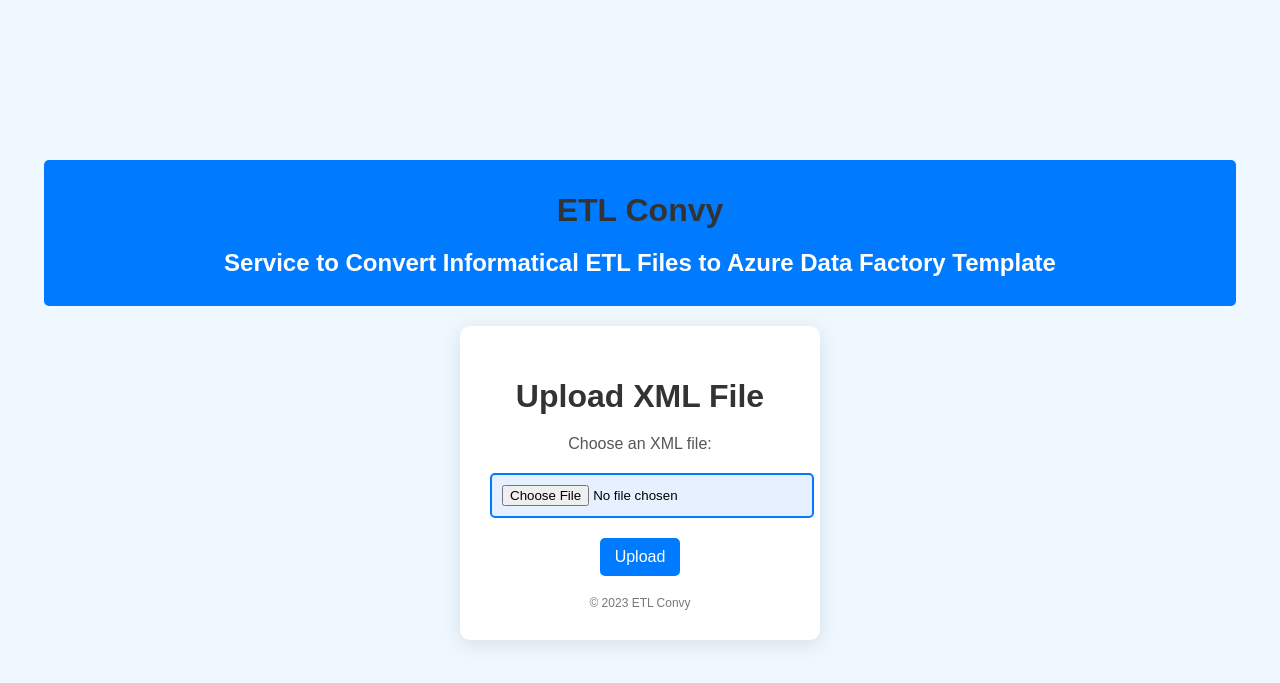
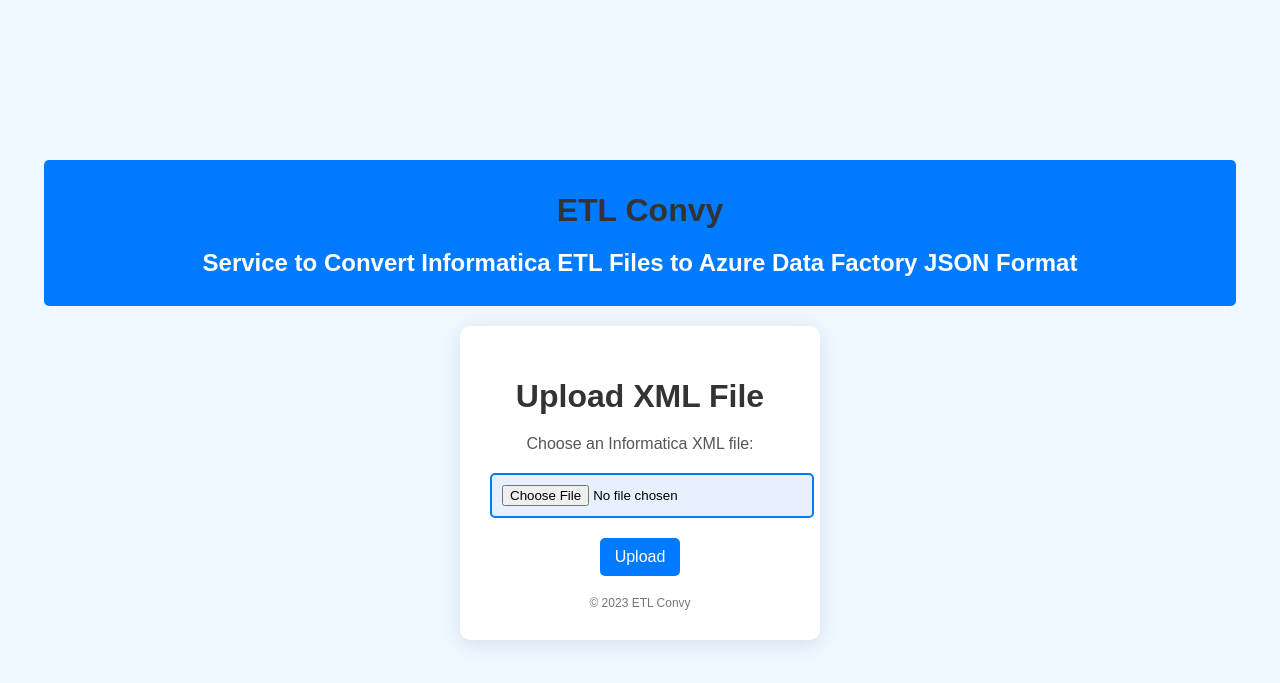
Before and after one commit to MANKARNI/AIETLConvy, a Flask app: page / in a window 1280 px wide. Shown: the top 683 px of the page. Run offline with Flask 3, Linux system fonts and the light colour scheme.

Commit message:
Update index.html

```diff
--- a/templates/index.html
+++ b/templates/index.html
@@ -80,12 +80,12 @@
 <body>
     <div class="header">
         <h1>ETL Convy</h1>
-        <h2>Service to Convert Informatical ETL Files to Azure Data Factory Template</h2>
+        <h2>Service to Convert Informatica ETL Files to Azure Data Factory JSON Format</h2>
     </div>
     <div class="container">
         <h1>Upload XML File</h1>
         <form id="uploadForm" action="#" method="POST" enctype="multipart/form-data">
-            <label for="fileUpload">Choose an XML file:</label>
+            <label for="fileUpload">Choose an Informatica XML file:</label>
             <input type="file" id="fileUpload" name="fileUpload" accept=".xml" required>
             <br>
             <input type="submit" value="Upload">
```
